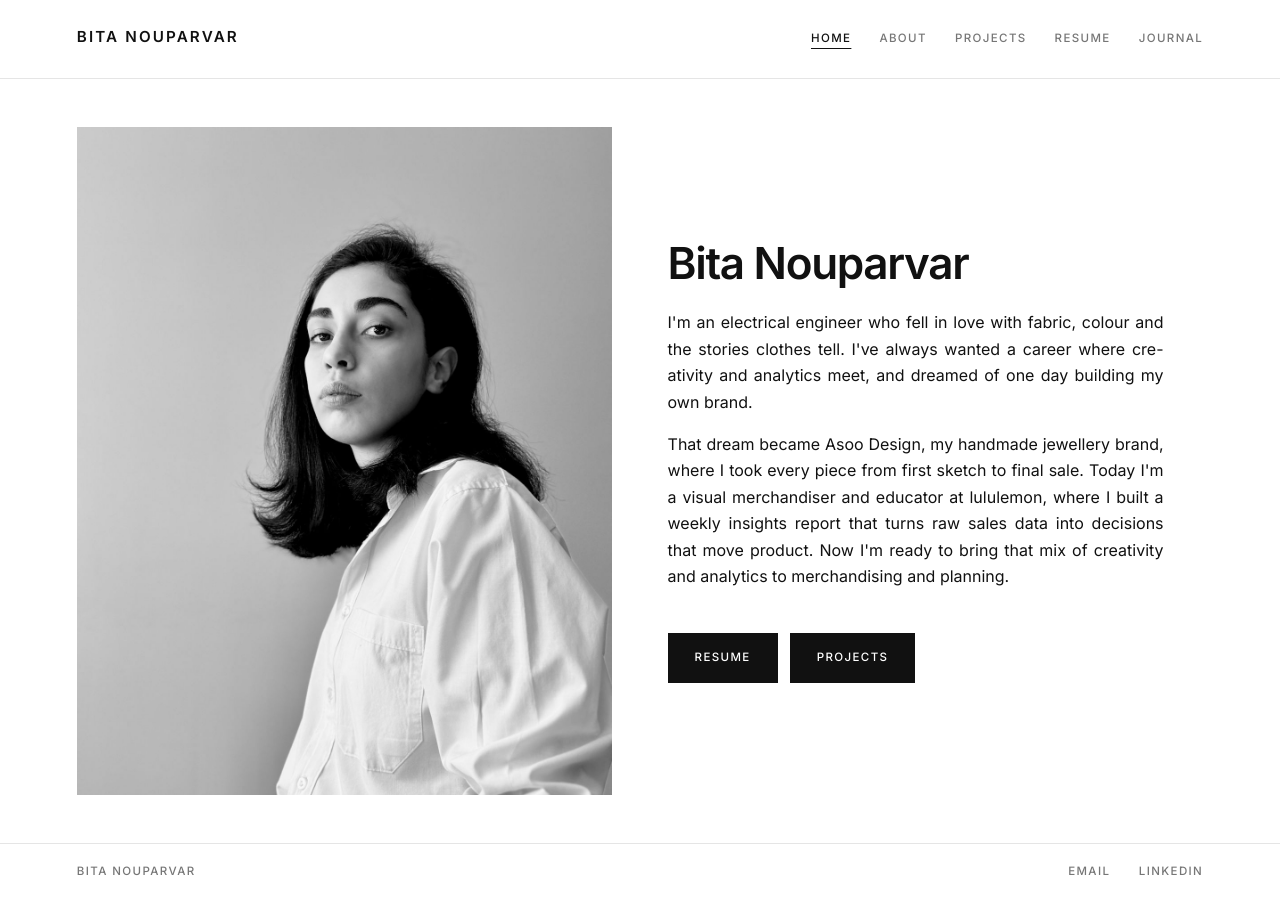
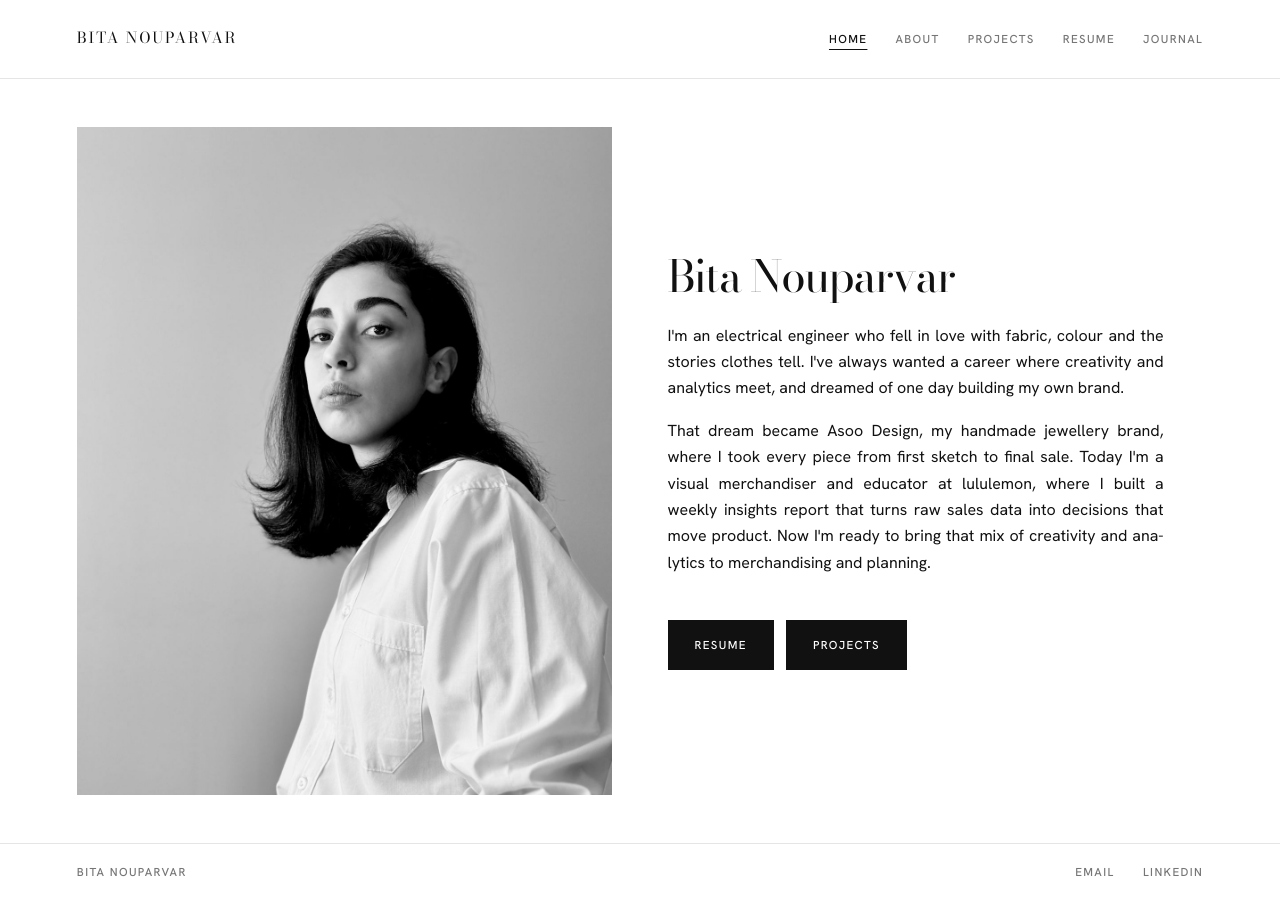
Before and after one commit to bitanp1994/bitanouparvar.com, a Jekyll site: the page built from index.html, in a window 1280 px wide. Built offline with Jekyll 4.4.1, drawn with Linux system fonts in a browser that asks for light colours.

Commit message:
Type: Bodoni Moda titles, Hanken Grotesk text
Co-Authored-By: Claude Opus 5.5 <noreply@anthropic.com>
Claude-Session: https://claude.ai/code/session_011ZU1tgXn8aNEA1hgF5gWNT

```diff
--- a/_layouts/default.html
+++ b/_layouts/default.html
@@ -10,7 +10,7 @@
   <link rel="apple-touch-icon" href="{{ '/assets/apple-touch-icon.png' | relative_url }}">
   <link rel="preconnect" href="https://fonts.googleapis.com">
   <link rel="preconnect" href="https://fonts.gstatic.com" crossorigin>
-  <link href="https://fonts.googleapis.com/css2?family=Inter:wght@400;500;600;700&family=Vazirmatn:wght@400;600&display=swap" rel="stylesheet">
+  <link href="https://fonts.googleapis.com/css2?family=Bodoni+Moda:wght@400;500&family=Hanken+Grotesk:wght@400;500;600;700&family=Vazirmatn:wght@400;600&display=swap" rel="stylesheet">
   <link rel="stylesheet" href="{{ '/assets/style.css' | relative_url }}">
 </head>
 <body{% if page.full %} class="home"{% endif %}>
--- a/assets/style.css
+++ b/assets/style.css
@@ -4,7 +4,7 @@
   --text: #111111;
   --muted: #767676;
   --line: #e5e5e5;
-  --sans: "Inter", system-ui, -apple-system, "Helvetica Neue", Arial, sans-serif;
+  --sans: "Hanken Grotesk", system-ui, -apple-system, "Helvetica Neue", Arial, sans-serif;
 }
 * { box-sizing: border-box; }
 html { -webkit-text-size-adjust: 100%; }
@@ -599,7 +599,7 @@ main.wide .page:has(.intro-cols) { max-width: none; }
 .cs-tag { font-weight: 600; margin: 2px 0 8px !important; color: #44483f; }
 .cs-intro { font-size: .92rem; margin: 0 0 6px; }
 .cs-radial-wrap { background: var(--sage); border: 1px solid var(--text); padding: 10px 0; }
-.alo-radial { display: block; width: 100%; max-width: 640px; margin: 0 auto; font-family: Inter, sans-serif; }
+.alo-radial { display: block; width: 100%; max-width: 640px; margin: 0 auto; font-family: "Hanken Grotesk", sans-serif; }
 .cs-method { font-size: .8rem; color: var(--muted); margin: 40px 0 0; max-width: 760px; }
 @media (max-width: 820px) {
   .cs-grid.three, .cs-grid.four { grid-template-columns: 1fr 1fr; }
@@ -789,3 +789,8 @@ a:focus-visible, button:focus-visible { outline: 2px solid var(--text); outline-
 .csx .cs-sec + .cs-sec { border-top: 1px solid var(--text); margin-top: 64px; padding-top: 32px; }
 .csx h2.cs-h { font-size: var(--t-h2); font-weight: 600; letter-spacing: -.01em; margin: 0 0 8px; text-transform: none; color: var(--text); line-height: 1.25; }
 .csx .cs-h + .cs-intro { margin-bottom: 20px; }
+/* type: Bodoni Moda for titles, Hanken Grotesk for text */
+:root { --serif: "Bodoni Moda", Didot, "Times New Roman", serif; }
+h1, .brand, .split-text h1, .csx h2.cs-h, .post h1 { font-family: var(--serif); font-weight: 400; letter-spacing: 0; }
+.brand { letter-spacing: .12em; }
+h1, .split-text h1, .home h1, main h1, .brand { font-family: var(--serif) !important; font-weight: 400 !important; }
```
